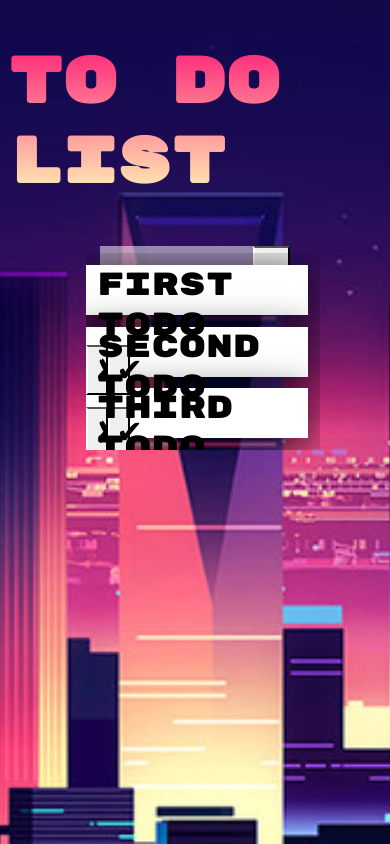
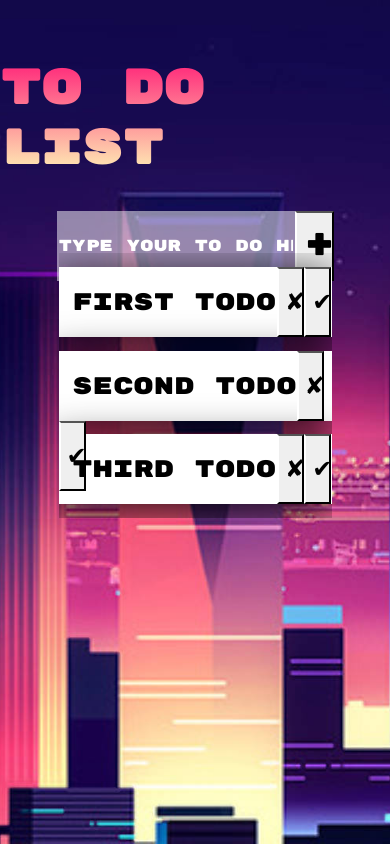
Before and after one commit to fac-12/KNML-ToDoList, a website: page index.html in a window 390 px wide. Drawn offline with Linux system fonts and the light colour scheme; a web font is replaced by a local one.

Commit message:
worked on responsiveness relates to issue #37

```diff
--- a/index.html
+++ b/index.html
@@ -16,8 +16,7 @@
       <input type="submit" name="" value="+">
     </form>
     <div id = "todo-container" class="todo-container">
-        <ul>
-        </ul>
+
     </div>
   </body>
   <script type="text/javascript" src = "./logic.js"></script>
--- a/style.css
+++ b/style.css
@@ -1,3 +1,6 @@
+body {
+  margin: 0 auto;
+}
 .todo-item {
   background-color: white;
   margin: 5%;
@@ -28,9 +31,9 @@ justify-content: flex-start;
 align-items: center;
 flex-wrap: nowrap;
 height: 60vh;
-min-width: 60vw;
-margin-left: 20vw;
-margin-right: 20vw;
+margin-left: 20%;
+margin-right: 20%;
+width: 60vw;
 position: fixed;
 bottom: 10vh;
 }
@@ -107,25 +110,47 @@ input[value="+"]{
   color: rgb(250,58,119);
 }
 
-@media screen and (max-device-width: 736px) {
+@media screen and (max-width: 845px) {
   .todo-container {
-    height: 60vh;
-    margin-left: 15vw;
-    margin-right: 15vw;
+  margin-left: 20%;
+  margin-right: 20%;
   }
   .todo-item {
     min-width: 70vw;
     height: 70px;
+    font-size: 1.8rem;
   }
   input[type='text'] {
     width: 60%;
-    font-size: 2rem;
+    font-size: 1rem;
   }
   input[type="text"]::-webkit-input-placeholder {
-    font-size: 2rem;
+    font-size: 1rem;
   }
   .heading {
-    font-size: 5rem;
-    margin-top: 10vh;
+    font-size: 4rem;
+    margin-top: 7vh;
   }
 }
+@media screen and (max-width: 700px) {
+  .todo-container {
+  margin-left: 20%;
+  margin-right: 20%;
+  }
+  .todo-item {
+    min-width: 70vw;
+    height: 70px;
+    font-size: 1.5rem;
+  }
+  input[type='text'] {
+    width: 60%;
+    font-size: 1rem;
+  }
+  input[type="text"]::-webkit-input-placeholder {
+    font-size: 1rem;
+  }
+  .heading {
+    font-size: 3rem;
+    margin-top: 7vh;
+  }
+}
```
